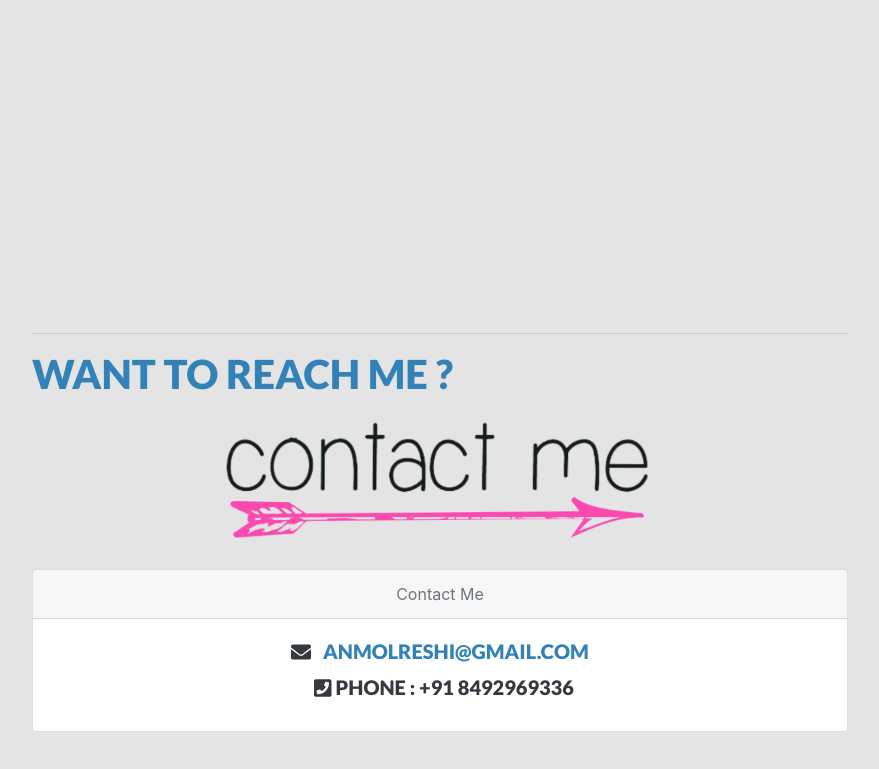
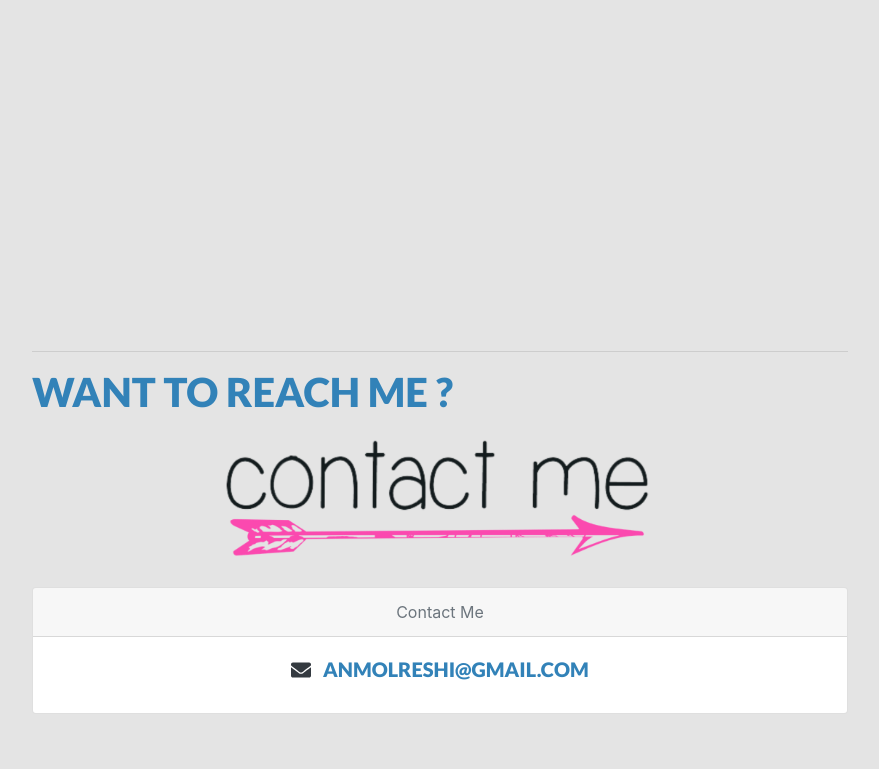
Before and after one commit to Anmolreshi/PORTFOLIO, a plain HTML site: page my_portfolio/index.html in a window 1280 px wide. Shown: the part 5556-6325 px from the top of the page, without its empty margins (336-1215 px from the left). Drawn offline with nearby package versions, Linux system fonts and the light colour scheme; a web font is replaced by a local one.

Commit message:
Update index.html

```diff
--- a/my_portfolio/index.html
+++ b/my_portfolio/index.html
@@ -335,9 +335,10 @@
         <div class="card-body">
           <h5 class="card-title"><li class="list-inline-item"><i class="fas fa-envelope"></i></li>
             <a href="mailto:anmolreshi@gmail.com">anmolreshi@gmail.com</a></h5>
-          <h5 class="card-title"><li class="list-inline-item"><li class="list-inline-item">
+         <!-- <h5 class="card-title"><li class="list-inline-item"><li class="list-inline-item">
             <i class="fas fa-phone-square"></i></li></i></li> Phone : +91 8492969336
           </h5>
+         -->
 
 
         </div>
```
